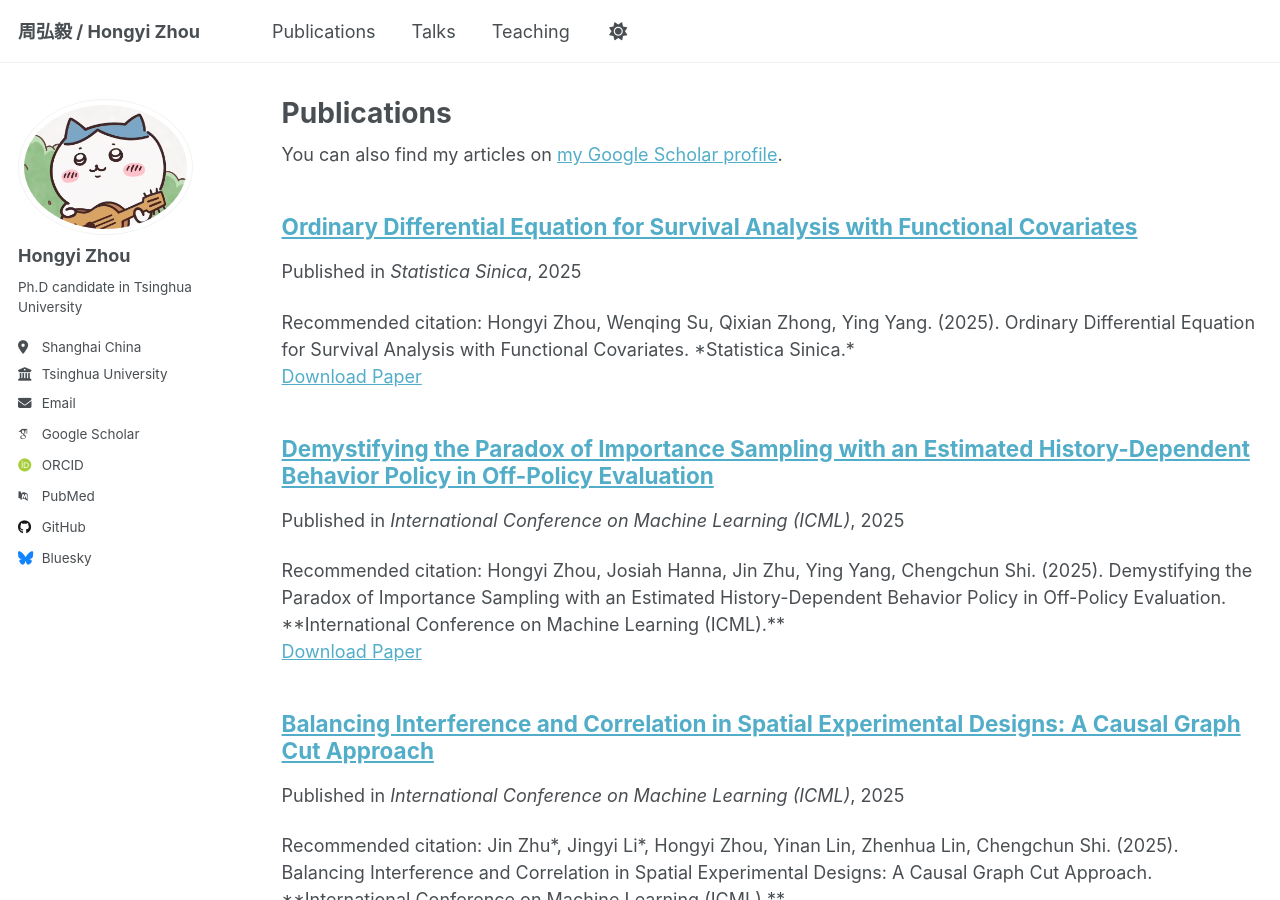
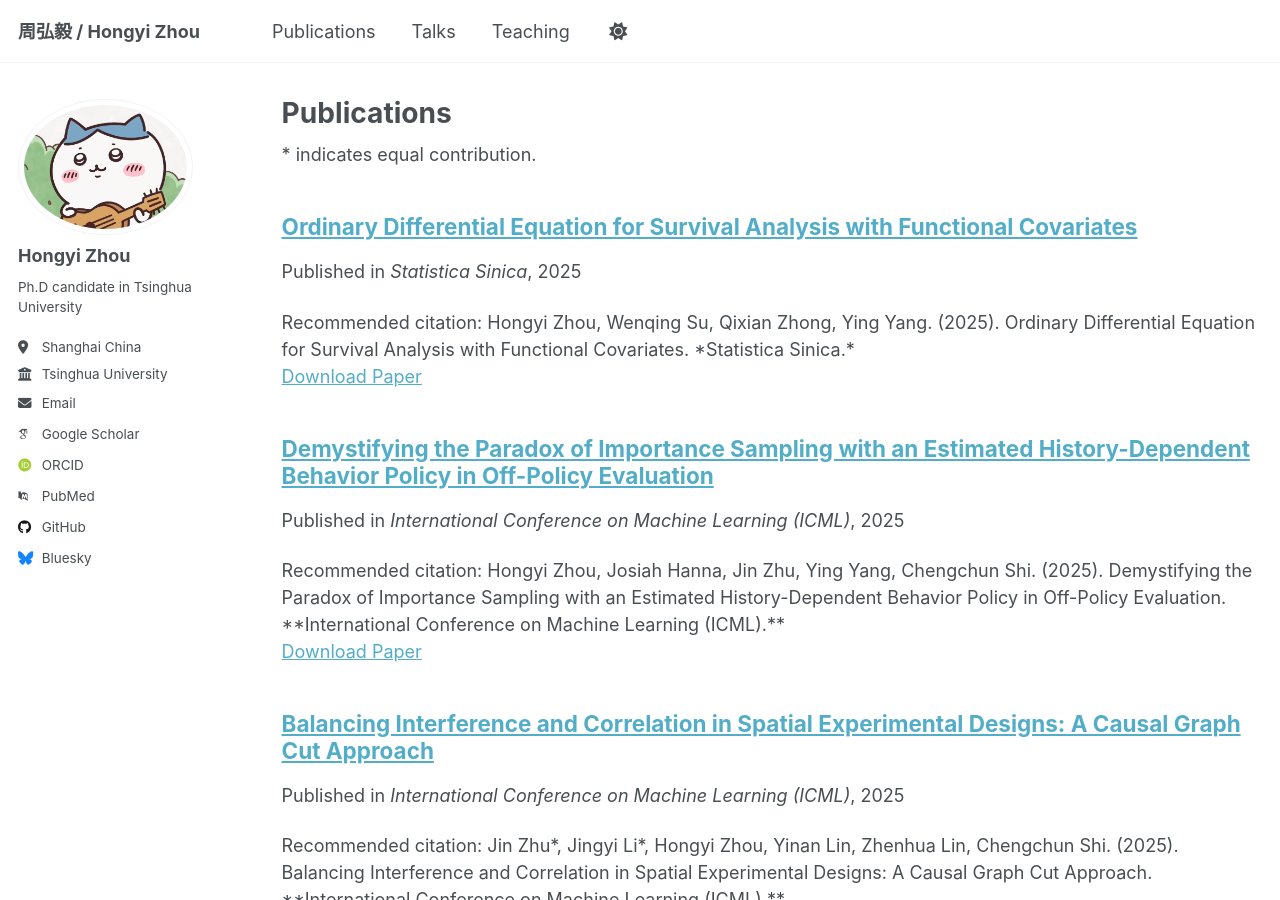
Before and after one commit to Hong-yiZhou/hong-yiZhou.github.io, a Jekyll site: the page built from _pages/publications.html, in a window 1280 px wide and 900 px high. Built offline with Jekyll 4.4.1, drawn with Linux system fonts in a browser that asks for light colours; some web fonts are replaced; a script that is not in the unit is left out.

Commit message:
Update publications.html

```diff
--- a/_pages/publications.html
+++ b/_pages/publications.html
@@ -7,7 +7,7 @@ collection: publications
 ---
 
 {% if site.author.googlescholar %}
-  <div class="wordwrap">You can also find my articles on <a href="{{site.author.googlescholar}}">my Google Scholar profile</a>.</div>
+  <div class="wordwrap">* indicates equal contribution. </div>
 {% endif %}
 
 {% include base_path %}
```
